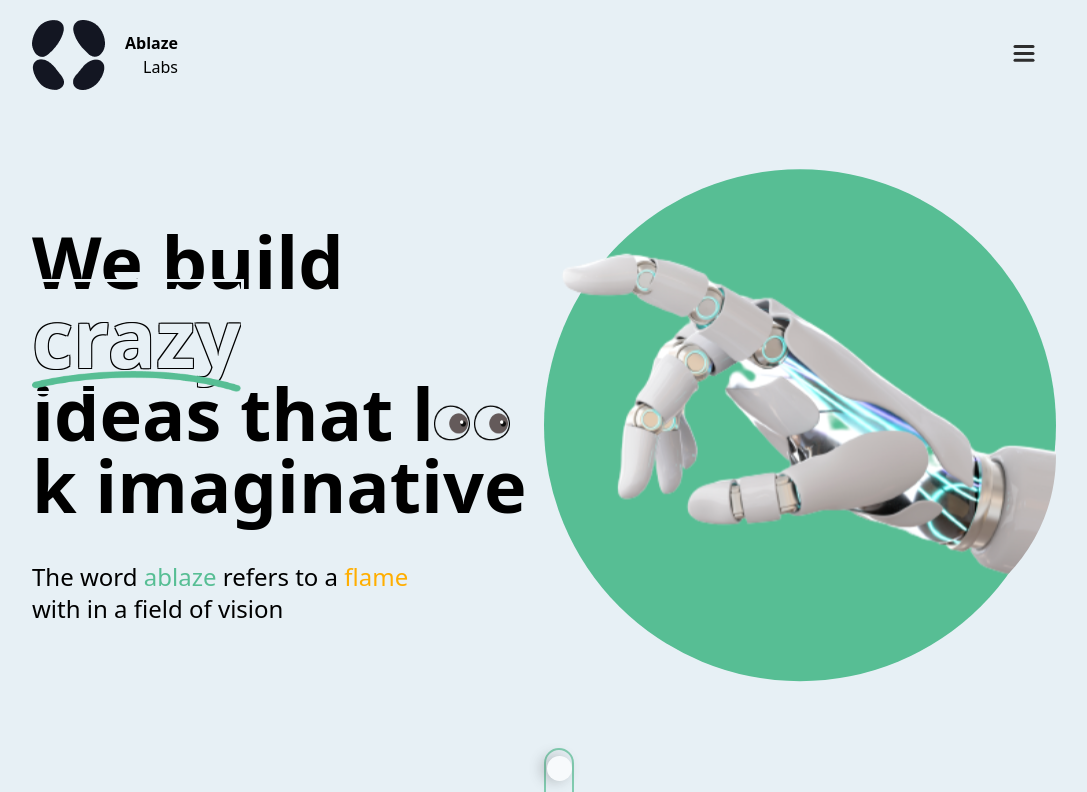
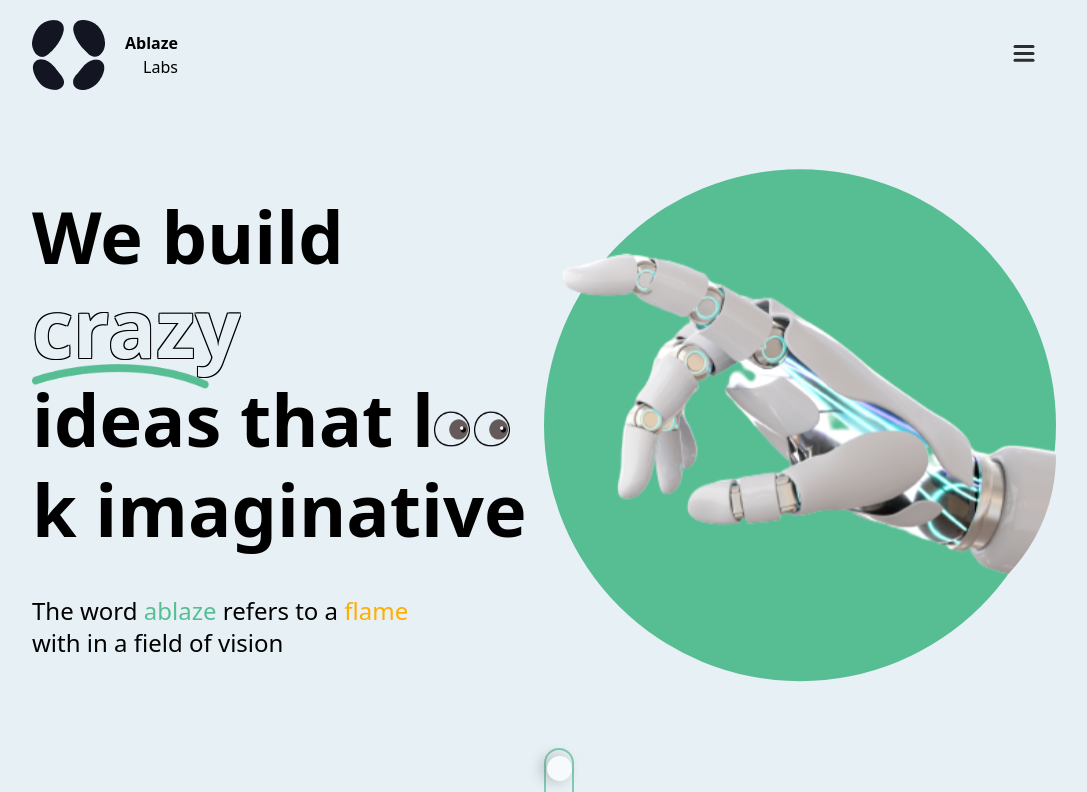
Before and after one commit to eze-une/before-landing, a React (Create React App) app: page / in a window 1280 px wide. Shown: the top 792 px of the page, without its empty margins (96-1183 px from the left). Built offline with nearby package versions, Linux system fonts and the light colour scheme.

Commit message:
crzay undeline fix

```diff
--- a/src/components/sections/Hero.js
+++ b/src/components/sections/Hero.js
@@ -6,13 +6,13 @@ import Header from "../layouts/Header";
 
 function Hero({ sliderRange, setsliderRange }) {
   return (
-    <div className="bg-[#E7F0F5] w-full mx-5 md:w-[80%] h-[105vh] flex flex-col snap-normal" id="hero">
+    <div className="bg-[#E7F0F5] w-full mx-5 md:w-[80%] h-[100vh] h-[105vh] flex flex-col snap-normal" id="hero">
       <Header />
 
       <div className=" flex flex-row items-center justify-between h-[75%] ">
         {/* left */}
         <div className="w-full flex flex-col h-full w-full lg:w-[50%] items-start justify-center text-left">
-          <h1 className="text-5xl md:text-8xl lg:text-7xl text-left font-bold mb-10 leading-[3.9rem]">
+          <h1 className="text-5xl md:text-8xl lg:text-7xl text-left font-bold mb-10 leading-[3.9rem] lg:leading-[5rem] xl:leading-[5.6rem]">
             We build{" "}
             <span className="inline-block relative">
               <span
@@ -22,11 +22,12 @@ function Hero({ sliderRange, setsliderRange }) {
               </span>
               <img
                 src={curvedUnderline}
-                className="w-[125px] h-[21.07px] md:w-full mt-[-.4rem] z-5 absolute"
+                className="w-[125px] h-[25.07px] md:w-[80%] lg:w-[80%] xl:w-[85%] mt-[-.7rem] md:mt-[-0.9rem] lg:mt-[-.7rem] z-5 absolute"
                 alt="Flowbite Logo"
               />
             </span>
             <br />
+            <span className="md:mt-[5rem]">
             ideas that l
             <span className="inline-block">
               <img
@@ -43,6 +44,7 @@ function Hero({ sliderRange, setsliderRange }) {
               />
             </span>
             k imaginative
+            </span>
           </h1>
           <h2 className="w-full md:w-[80%] text-2xl">
             The word <span className="text-[#57BE94]">ablaze</span> refers to a{" "}
```
